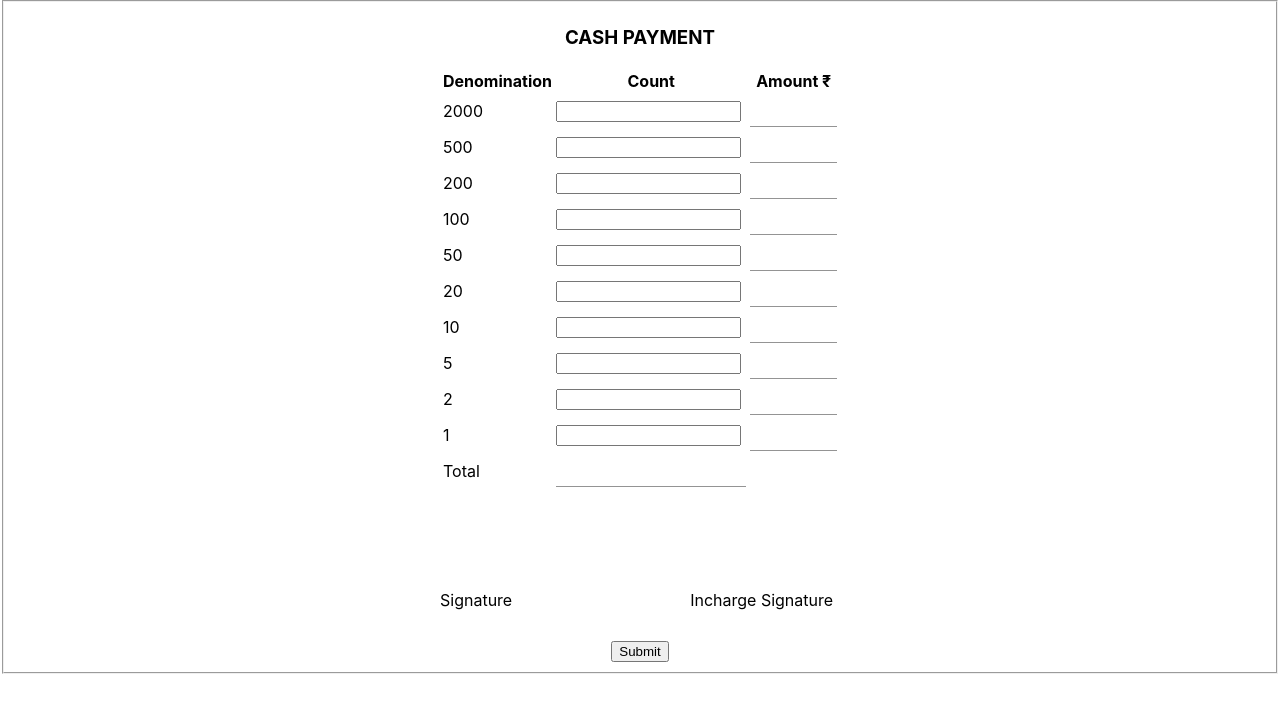
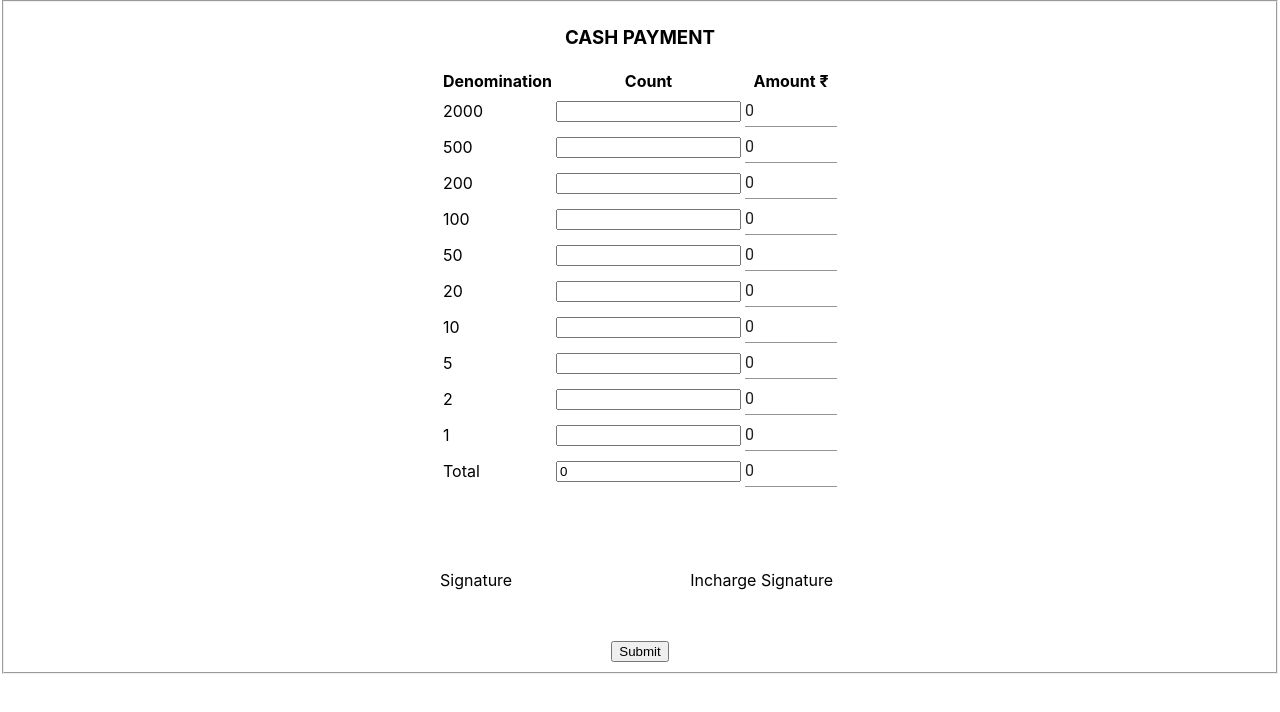
Before and after one commit to paviramu/money-deposit-form, a React (Create React App) app: page / in a window 1280 px wide. Shown: the top 712 px of the page. Built offline with nearby package versions, Linux system fonts and the light colour scheme.

Commit message:
second commit

```diff
--- a/src/App.js
+++ b/src/App.js
@@ -1,4 +1,4 @@
-import  React   from 'react';
+import React, {  useState } from "react";
 import TextField from "@material-ui/core/TextField";
 import jsPDF from 'jspdf';
 import ReactDOMServer from 'react-dom/server';
@@ -10,90 +10,122 @@ import './App.css';
 
 function App({a}) {
 
+  const[twoThousand, setTwoThousand] = useState(0);
+  const[fiveHundred, setFiveHundred] = useState(0);
+  const[twoHundred, setTwoHundred] = useState(0);
+  const[hundred, setHundred] = useState(0);
+  const[fifty, setFifty] = useState(0);
+  const[twenty, setTwenty] = useState(0);
+  const[ten, setTen] = useState(0);
+  const[five, setFive] = useState(0);
+  const[two, setTwo] = useState(0);
+  const[one, setOne] = useState(0);
 
-  const calcValue = (newvalues) => {
-
-    let total = 0;
-    let twoThousand = 0;
-    let fiveHundred = 0;
-    let twoHundred = 0;
-    let hundred = 0;
-    let fifty = 0;
-    let twenty = 0;
-    let ten = 0;
-    let five = 0;
-    let two = 0;
-    let one = 0;
+  const [total, setTotal] = useState(0);
 
 
-    if(document.querySelector('#x2000') !== null && document.querySelector('#x2000').value !== "")
-    {
-      twoThousand = document.querySelector('#x2000').value;
-      total = parseFloat(twoThousand) * 2000;
-      document.querySelector('#total2000').value = total;
-    }
-    if(document.querySelector('#x500') !== null && document.querySelector('#x500').value !== "")
-    {
-      fiveHundred = document.querySelector('#x500').value;
-      document.querySelector('#total500').value = parseFloat(fiveHundred) * 500;
-      total = total + parseFloat(fiveHundred) * 500;
-    }
-    if(document.querySelector('#x200') !== null && document.querySelector('#x200').value !== "")
-    {
-      twoHundred = document.querySelector('#x200').value;
-      document.querySelector('#total200').value = parseFloat(twoHundred) * 200;
-      total = total + parseFloat(twoHundred) * 200;
-    }
-    if(document.querySelector('#x100') !== null && document.querySelector('#x100').value !== "")
-    {
-      hundred = document.querySelector('#x100').value;
-      document.querySelector('#total100').value = parseFloat(hundred) * 100;
-      total = total + parseFloat(hundred) * 100;
-    }
-    if(document.querySelector('#x50') !== null && document.querySelector('#x50').value !== "")
-    {
-      fifty = document.querySelector('#x50').value;
-      document.querySelector('#total50').value = parseFloat(fifty) * 50;
-      total = total + parseFloat(fifty) * 50;
-    }
-    if(document.querySelector('#x20') !== null && document.querySelector('#x20').value !== "")
-    {
-      twenty = document.querySelector('#x20').value;
-      document.querySelector('#total20').value = parseFloat(twenty) * 20;
-      total = total + parseFloat(twenty) * 20;
+  const calcTwoThousand = (newvalues) => {
+
+    setTwoThousand(newvalues);
+
+    setTotal( (newvalues * 2000) + (fiveHundred * 500) + (twoHundred * 200) +
+    (hundred * 100) + (fifty * 50) + (twenty * 20) + (ten * 10) + (five * 5) +
+    (two * 2) + (one*1) );
+
   }
 
-    if(document.querySelector('#x10') !== null && document.querySelector('#x10').value !== "")
-    {
-      ten = document.querySelector('#x10').value;
-      document.querySelector('#total10').value = parseFloat(ten) * 10;
-      total = total + parseFloat(ten) * 10;
-    }
-    if(document.querySelector('#x5') !== null && document.querySelector('#x5').value !== "")
-    {
-      five= document.querySelector('#x5').value;
-      document.querySelector('#total5').value = parseFloat(five) * 5;
-      total = total + parseFloat(five) * 5;
-    }
-    if(document.querySelector('#x2') !== null && document.querySelector('#x2').value !== "")
-    {
-      two= document.querySelector('#x2').value;
-      document.querySelector('#total2').value = parseFloat(two) * 2;
-      total = total + parseFloat(two) * 2;
-    }
-    if(document.querySelector('#x1') !== null && document.querySelector('#x1').value !== "")
-    {
-      one = document.querySelector('#x1').value;
-      document.querySelector('#total1').value = parseFloat(one) * 1;
-      total = total + parseFloat(one) * 1;
+
+  const calcFiveHundred = (newvalues) => {
+
+    setFiveHundred(newvalues);
+
+    setTotal( (twoThousand * 2000) + (newvalues * 500) + (twoHundred * 200) +
+    (hundred * 100) + (fifty * 50) + (twenty * 20) + (ten * 10) + (five * 5) +
+    (two * 2) + (one*1) );
+
   }
 
-    document.querySelector('#grandTotal').value = total;
+  const calcTwoHundred = (newvalues) => {
+
+    setTwoHundred(newvalues);
+
+    setTotal( (twoThousand * 2000) + (fiveHundred * 500) + (newvalues * 200) +
+    (hundred * 100) + (fifty * 50) + (twenty * 20) + (ten * 10) + (five * 5) +
+    (two * 2) + (one*1) );
+
+  }
+
+  const calcHundred = (newvalues) => {
+
+    setHundred(newvalues);
+
+    setTotal( (twoThousand * 2000) + (fiveHundred * 500) + (twoHundred * 200) +
+    (newvalues * 100) + (fifty * 50) + (twenty * 20) + (ten * 10) + (five * 5) +
+    (two * 2) + (one*1) );
+
+  }
+
+  const calcFifty = (newvalues) => {
+
+    setFifty(newvalues);
+
+    setTotal( (twoThousand * 2000) + (fiveHundred * 500) + (twoHundred * 200) +
+    (hundred * 100) + (newvalues * 50) + (twenty * 20) + (ten * 10) + (five * 5) +
+    (two * 2) + (one*1) );
+
+  }
+
+  const calcTwenty = (newvalues) => {
+
+    setTwenty(newvalues);
+
+    setTotal( (twoThousand * 2000) + (fiveHundred * 500) + (twoHundred * 200) +
+    (hundred * 100) + (fifty * 50) + (newvalues * 20) + (ten * 10) + (five * 5) +
+    (two * 2) + (one*1) );
+
+  }
+
+  const calcTen = (newvalues) => {
+
+    setTen(newvalues);
+
+    setTotal( (twoThousand * 2000) + (fiveHundred * 500) + (twoHundred * 200) +
+    (hundred * 100) + (fifty * 50) + (twenty * 20) + (newvalues * 10) + (five * 5) +
+    (two * 2) + (one*1) );
+
+  }
+
+  const calcFive = (newvalues) => {
+
+    setFive(newvalues);
+
+    setTotal( (twoThousand * 2000) + (fiveHundred * 500) + (twoHundred * 200) +
+    (hundred * 100) + (fifty * 50) + (twenty * 20) + (ten * 10) + (newvalues * 5) +
+    (two * 2) + (one*1) );
+
+  }
+
+  const calcTwo = (newvalues) => {
+
+    setTwo(newvalues);
+
+    setTotal( (twoThousand * 2000) + (fiveHundred * 500) + (twoHundred * 200) +
+    (hundred * 100) + (fifty * 50) + (twenty * 20) + (ten * 10) + (five * 5) +
+    (newvalues * 2) + (one*1) );
+
+  }
+
+  const calcOne = (newvalues) => {
+
+    setOne(newvalues);
+
+    setTotal( (twoThousand * 2000) + (fiveHundred * 500) + (twoHundred * 200) +
+    (hundred * 100) + (fifty * 50) + (twenty * 20) + (ten * 10) + (five * 5) +
+    (two * 2) + (newvalues*1) );
+
+  }
 
 
-
-    //return total;
-  }
 
 
 
@@ -217,7 +249,7 @@ function App({a}) {
 
      // renderToString(<Prints />);
      // doc.fromHTML(ReactDOMServer.renderToString(<Prints />));
-    //  doc.save("myDocument.pdf");
+    //  doc.save("myDocument.pdf");
 
       pdf.fromHTML(string);
       pdf.save("mydocument.pdf");
@@ -241,7 +273,6 @@ function App({a}) {
                 <tr>
                     <th className="text-left">Denomination</th>
                     <th className="text-left">Count</th>
-
                     <th className="text-left">Amount &#8377;</th>
 
                 </tr>
@@ -249,81 +280,81 @@ function App({a}) {
             <tbody className="table-hover">
                 <tr>
                     <td className="text-left">2000</td>
-                    <td> <input type="text" className="noteCount" id="x2000" onChange={(e)=> calcValue('x2000')}/></td>
+                    <td> <input type="text" className="noteCount" id="x2000" onChange={(e)=> calcTwoThousand(e.target.value)}/></td>
 
                     <td className="grand" id="t2000">
-                    <TextField id="total2000" variant="standard"   className="total"/>
+                    <TextField id="total2000" variant="standard" value={twoThousand*2000}  className="total"/>
 
                     </td>
                 </tr>
                 <tr>
                     <td className="text-left">500</td>
-                    <td> <input type="text" className="noteCount" id="x500" onChange={(e)=> calcValue('x500')}/></td>
+                    <td> <input type="text" className="noteCount" id="x500" onChange={(e)=> calcFiveHundred(e.target.value)}/></td>
                     <td className="grand" id="t500">
-                    <TextField id="total500" variant="standard"   className="total"/>
+                    <TextField id="total500" variant="standard" value={fiveHundred*500}  className="total"/>
                     </td>
                 </tr>
                 <tr>
                     <td className="text-left">200</td>
-                    <td><input type="text" className="noteCount" id="x200" onChange={(e)=> calcValue('x200')}/></td>
+                    <td><input type="text" className="noteCount" id="x200" onChange={(e)=> calcTwoHundred(e.target.value)}/></td>
                     <td className="grand" id="t200">
-                    <TextField id="total200" variant="standard"   className="total"/>
+                    <TextField id="total200" variant="standard"  value={twoHundred*200} className="total"/>
                     </td>
                 </tr>
                 <tr>
                     <td className="text-left">100</td>
-                    <td><input type="text" className="noteCount" id="x100" onChange={(e)=> calcValue('x100')}/></td>
+                    <td><input type="text" className="noteCount" id="x100" onChange={(e)=> calcHundred(e.target.value)}/></td>
                     <td className="grand" id="t100">
-                    <TextField id="total100" variant="standard"   className="total"/>
+                    <TextField id="total100" variant="standard" value={hundred*100}  className="total"/>
                     </td>
                 </tr>
                 <tr>
                     <td className="text-left">50</td>
-                    <td><input type="text" className="noteCount" id="x50" onChange={(e)=> calcValue('x50')}/></td>
+                    <td><input type="text" className="noteCount" id="x50" onChange={(e)=> calcFifty(e.target.value)}/></td>
                     <td className="grand" id="t50">
-                    <TextField id="total50"  variant="standard"   className="total"/>
+                    <TextField id="total50"  variant="standard" value={fifty*50}  className="total"/>
                     </td>
                 </tr>
                 <tr>
                     <td className="text-left">20</td>
-                    <td><input type="text" className="noteCount" id="x20" onChange={(e)=> calcValue('x20')}/></td>
+                    <td><input type="text" className="noteCount" id="x20" onChange={(e)=> calcTwenty(e.target.value)}/></td>
                     <td className="grand" id="t20">
-                    <TextField id="total20" variant="standard"   className="total"/>
+                    <TextField id="total20" variant="standard" value={twenty*20}  className="total"/>
                     </td>
                 </tr>
                 <tr>
                     <td className="text-left">10</td>
-                    <td><input type="text" className="noteCount" id="x10" onChange={(e)=> calcValue('x10')}/></td>
+                    <td><input type="text" className="noteCount" id="x10" onChange={(e)=> calcTen(e.target.value)}/></td>
                     <td className="grand" id="t10">
-                    <TextField id="total10" variant="standard"   className="total"/>
+                    <TextField id="total10" variant="standard"  value={ten*10} className="total"/>
                     </td>
                 </tr>
                 <tr>
                     <td className="text-left">5</td>
-                    <td><input type="text" className="noteCount" id="x5" onChange={(e)=> calcValue('x5')}/></td>
+                    <td><input type="text" className="noteCount" id="x5" onChange={(e)=> calcFive(e.target.value)}/></td>
                     <td className="grand" id="t5">
-                    <TextField id="total5" variant="standard"   className="total"/>
+                    <TextField id="total5" variant="standard"  value={five*5} className="total"/>
                     </td>
                 </tr>
                 <tr>
                     <td className="text-left">2</td>
-                    <td><input type="text" className="noteCount" id="x2" onChange={(e)=> calcValue('x2')}/></td>
+                    <td><input type="text" className="noteCount" id="x2" onChange={(e)=> calcTwo(e.target.value)}/></td>
                     <td className="grand" id="t2">
-                    <TextField id="total2" variant="standard"   className="total"/>
+                    <TextField id="total2" variant="standard" value={two*2}  className="total"/>
                     </td>
                 </tr>
                 <tr>
                     <td className="text-left">1</td>
-                    <td><input type="text" className="noteCount" id="x1" onChange={(e)=> calcValue('x1')}/></td>
+                    <td><input type="text" className="noteCount" id="x1" onChange={(e)=> calcOne(e.target.value)}/></td>
                     <td className="grand" id="t1">
-                    <TextField id="total1" variant="standard"   className="total"/>
+                    <TextField id="total1" variant="standard"  value={one} className="total"/>
                     </td>
                 </tr>
                 <tr>
                     <td className="text-left">Total</td>
-
+                    <td><input type="text-left" readOnly={true} className="noteCount" id="x1" value={total}/></td>
                     <td className="text-left" >
-                    <TextField id="grandTotal"  variant="standard" className="grandTotal"/>
+                    <TextField id="grandTotal"  variant="standard" value={total} className="grandTotal"/>
                     </td>
 
                 </tr>
@@ -337,11 +368,10 @@ function App({a}) {
       <br></br>
       <br></br>
       <br></br>
-      <br></br>
         <span align="Left">Signature</span>&nbsp;
         <span className="emptySpan">&nbsp;&nbsp;&nbsp;</span>
         <span align="Right">Incharge Signature</span>
-
+        <br></br>
         <br></br>
         <br></br>
     </div>
```
Lines whose indentation alone changed are shown as unchanged.
